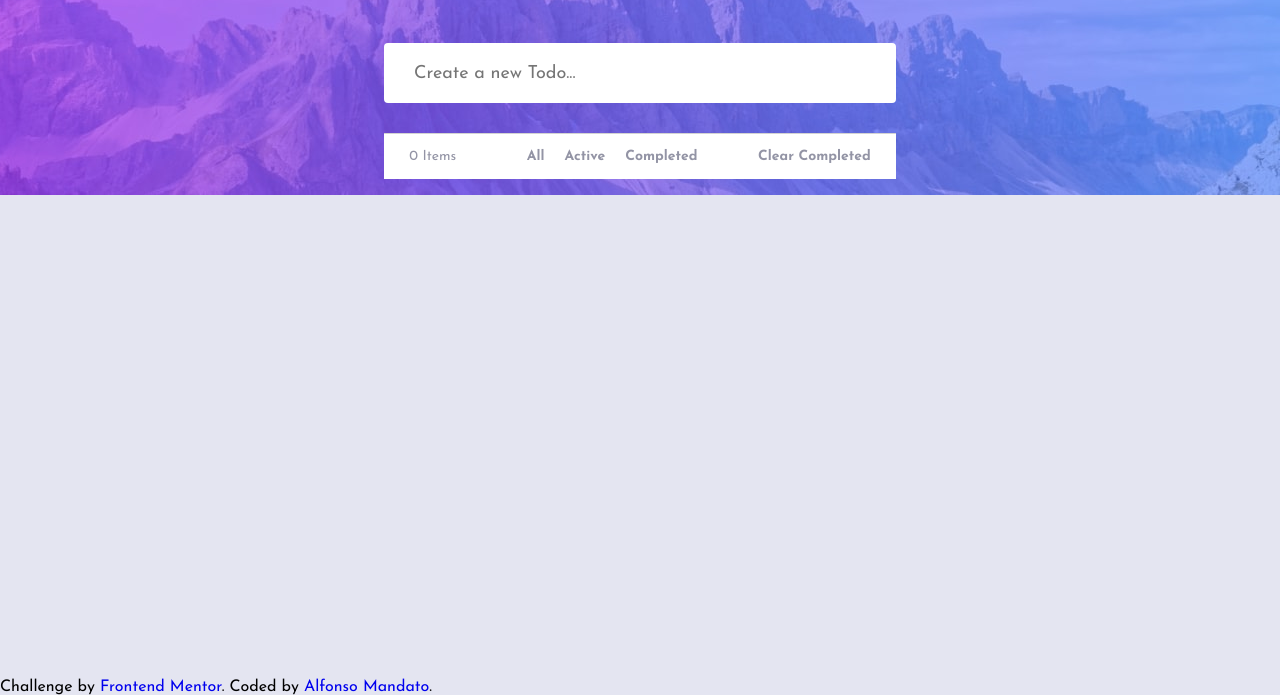
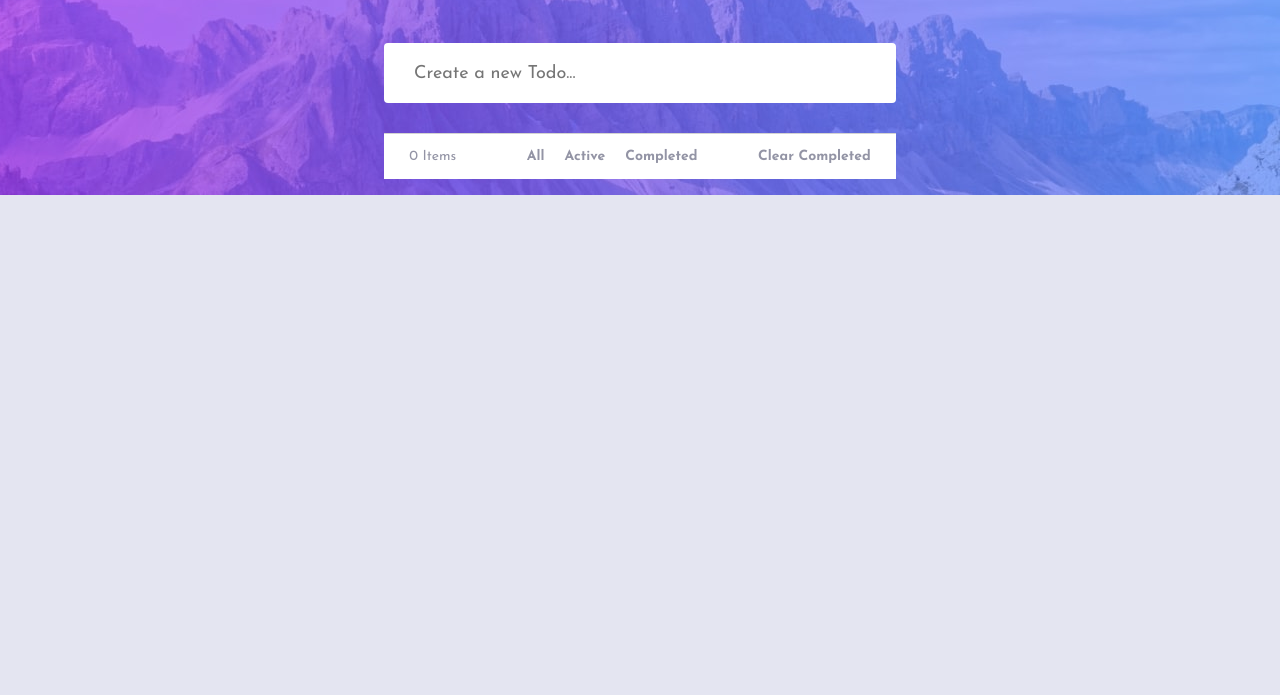
Before and after one commit to Alfonso1998/TodoApp, a plain HTML site: page index.html in a window 1280 px wide. Shown: the part 105-800 px from the top of the page. Drawn offline with Linux system fonts and the light colour scheme.

Commit message:
Update index.html

```diff
--- a/index.html
+++ b/index.html
@@ -51,10 +51,6 @@
   </header>
 
 
-<div class="attribution">
-    Challenge by <a href="https://www.frontendmentor.io?ref=challenge" target="_blank">Frontend Mentor</a>.
-    Coded by <a href="#">Alfonso Mandato</a>.
-  </div>
 
 </body>
 <script src="TodoApp.js"></script>
```
